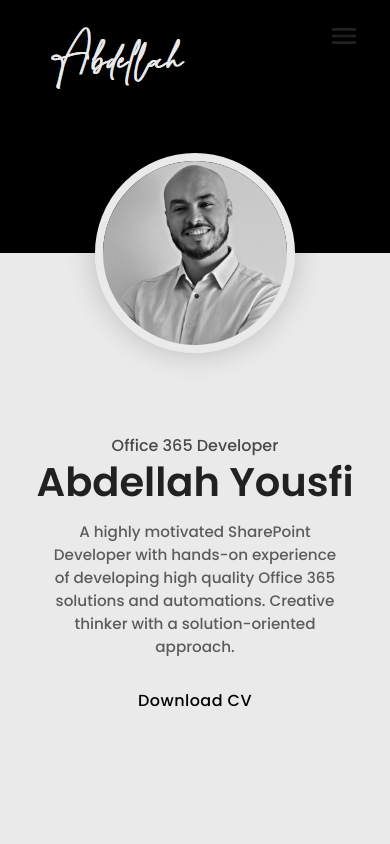
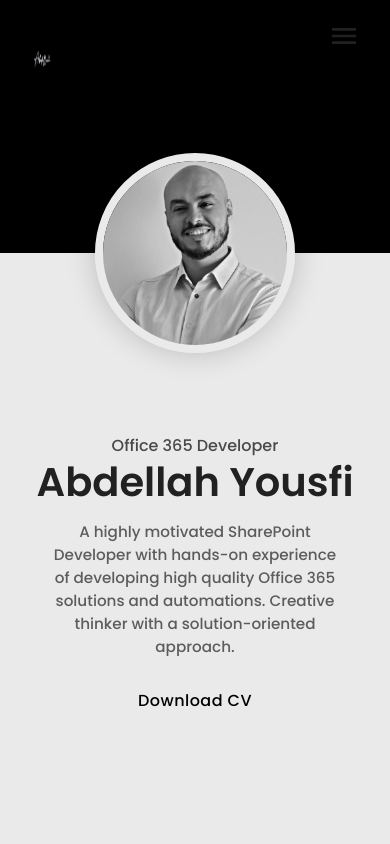
Before and after one commit to abdou-88/Abdellah-Portfolio, a React (Create React App) app: page / in a window 390 px wide. Shown: the top 844 px of the page. Built offline with nearby package versions, Linux system fonts and the light colour scheme; grey boxes are pictures that could not be loaded; a web font is replaced by a local one.

Commit message:
small changes

```diff
--- a/src/components/Navbar/Navbar.css
+++ b/src/components/Navbar/Navbar.css
@@ -39,7 +39,6 @@
 }
 
 
-
 @media (max-width:1100px) {
     .navbar--container{
         padding: 0 2rem;
@@ -63,6 +62,10 @@
 @media (max-width:600px) {
     .nav-menu{
         color: var(--primary-2);
+    }
+    .signature{
+        width: 20px;
+        height: 20px;
     }
     .navbar--container > h1{
         font-size: 2rem;
--- a/src/components/Navbar/Navbar.js
+++ b/src/components/Navbar/Navbar.js
@@ -127,6 +127,7 @@ function Navbar() {
       <div className="navbar">
         <div className="navbar--container">
           <img
+            className='signature'
             src={headerData.signature}
             alt=""
 
```
Also changed, not shown: 2 other files (tests, documents, lock files or other folders).
